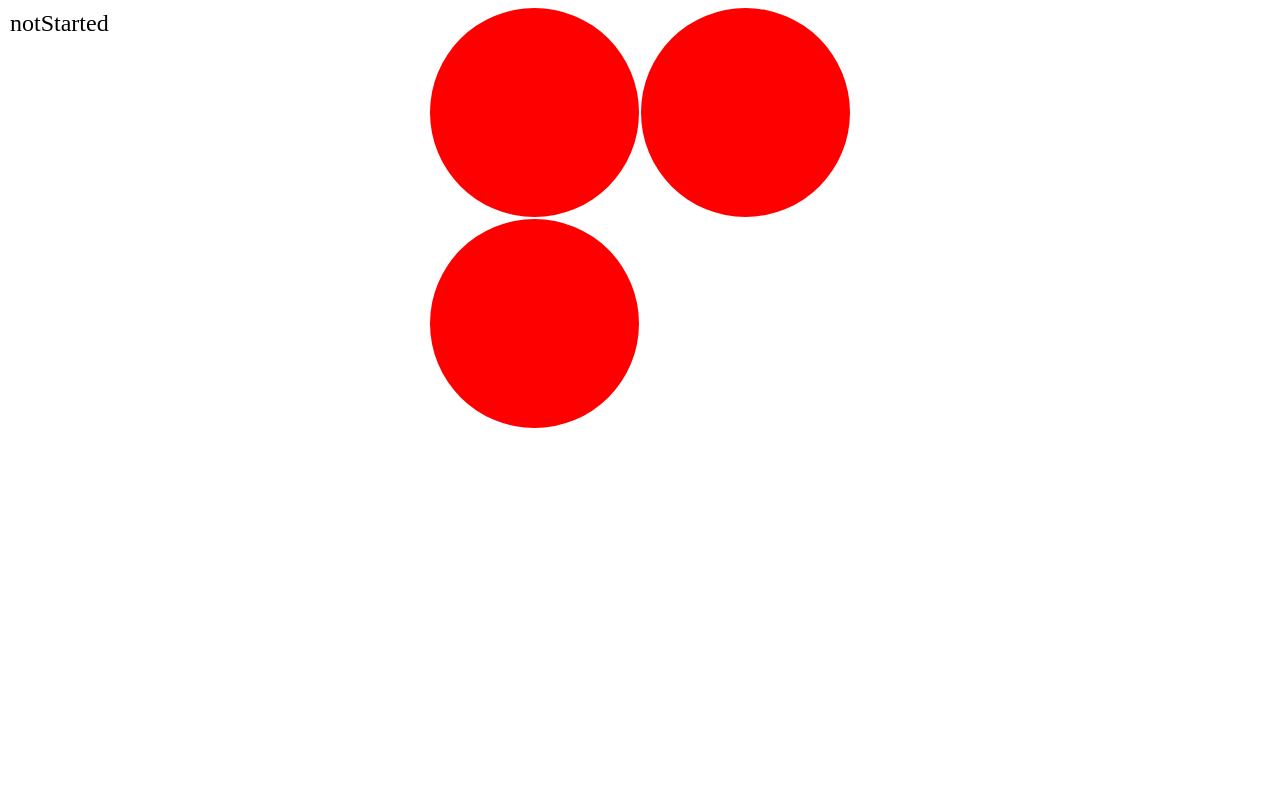
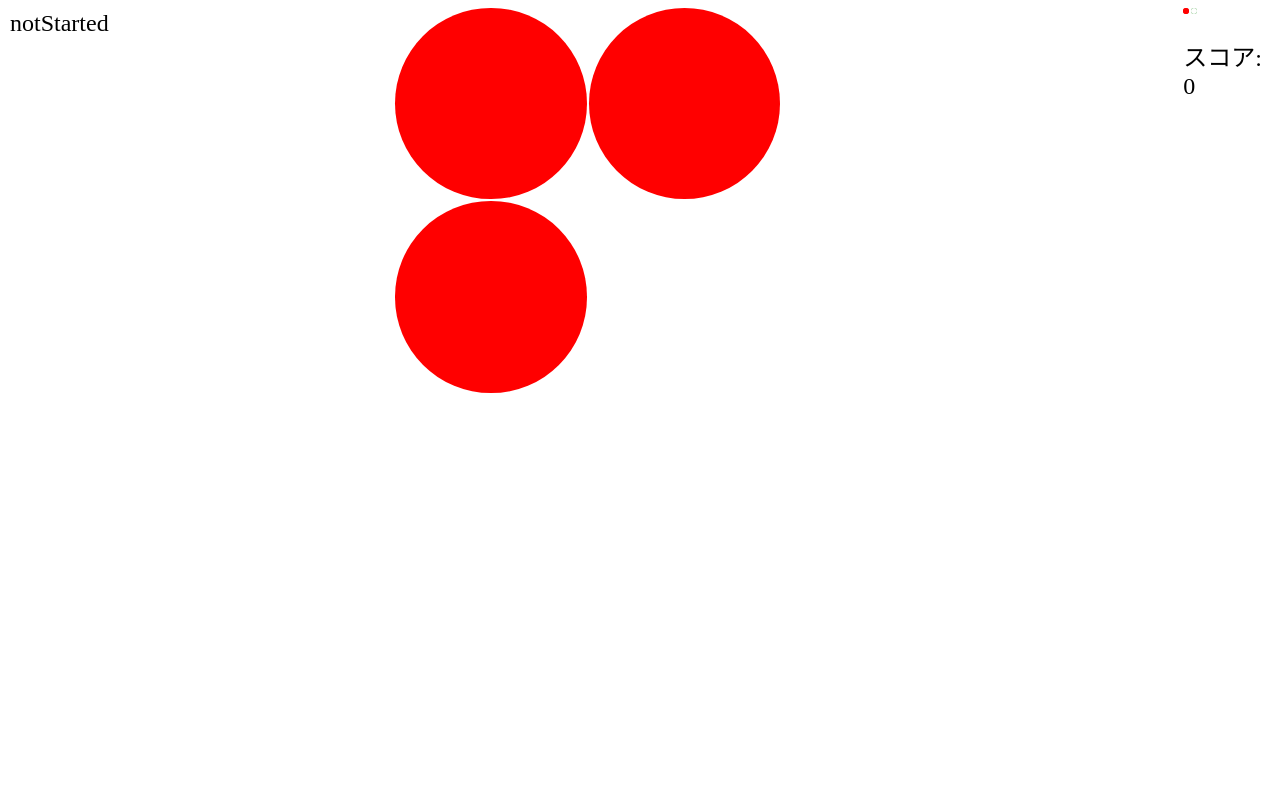
Before and after one commit to hakanai03/puyopuyo, a React (Vite) app: page / in a window 1280 px wide. Shown: the top 800 px of the page. Built offline with nearby package versions, Linux system fonts and the light colour scheme.

Commit message:
add score and next puyo

```diff
--- a/src/features/providers/GameStateProvider.tsx
+++ b/src/features/providers/GameStateProvider.tsx
@@ -68,6 +68,7 @@ export const GameStateProvider: React.FC<{ children?: ReactNode }> = ({
         gameStatus: "notStarted",
         chainStep: "none",
         level: 1,
+        score: 0,
       } as GameState),
     []
   );
--- /dev/null
+++ b/src/features/ui/status/NextPuyo.tsx
@@ -0,0 +1,39 @@
+import React from "react";
+import { PuyoPuyo } from "../../../types/PuyoPuyo";
+import { Puyo } from "../board/Puyo";
+
+interface NextPuyoProps {
+  nextPuyoPuyo: PuyoPuyo;
+  gridSize: number;
+}
+
+export const NextPuyo: React.FC<NextPuyoProps> = ({
+  nextPuyoPuyo,
+  gridSize,
+}) => {
+  return (
+    <div
+      style={{
+        display: "grid",
+        gridTemplateColumns: `repeat(2, ${gridSize}px)`,
+        gridTemplateRows: `repeat(2, ${gridSize}px)`,
+        gridGap: "2px",
+      }}
+    >
+      {[
+        nextPuyoPuyo.topLeft,
+        nextPuyoPuyo.topRight,
+        nextPuyoPuyo.bottomLeft,
+        nextPuyoPuyo.bottomRight,
+      ].map((puyo, index) => (
+        <Puyo
+          key={`next-${index}`}
+          color={puyo.color}
+          x={puyo.x % 2}
+          y={Math.floor(puyo.y / 2)}
+          gridSize={gridSize}
+        />
+      ))}
+    </div>
+  );
+};
--- a/src/pages/PuyoPuyoGame.tsx
+++ b/src/pages/PuyoPuyoGame.tsx
@@ -1,14 +1,30 @@
+import React from "react";
+import { useGameStateContext } from "../features/providers/GameStateProvider";
 import { GameBoard } from "../features/ui/board/GameBoard";
 import { KeyboardHandler } from "../features/ui/inputs/keyboardHandler";
 import { Instructions } from "../features/ui/instructions/Instructions";
 import { GameStatus } from "../features/ui/status/GameStatus";
+import { NextPuyo } from "../features/ui/status/NextPuyo";
 
 export const PuyoPuyoGame: React.FC = () => {
+  const { state } = useGameStateContext();
+
   return (
     <>
       <GameStatus />
       <KeyboardHandler />
-      <GameBoard />
+      <div style={{ display: "flex" }}>
+        <GameBoard />
+        <div style={{ marginLeft: "1rem" }}>
+          <NextPuyo
+            nextPuyoPuyo={state.nextPuyoPuyo}
+            gridSize={state.fixedBoard[0].length}
+          />
+          <div style={{ marginTop: "1rem", fontSize: "1.5rem" }}>
+            スコア: {state.score}
+          </div>
+        </div>
+      </div>
       <Instructions />
     </>
   );
--- a/src/types/GameState.d.ts
+++ b/src/types/GameState.d.ts
@@ -9,4 +9,5 @@ export interface GameState {
   gameStatus: GameStatus;
   chainStep: "none" | "drop" | "remove";
   level: number
+  score: number
 }
```
